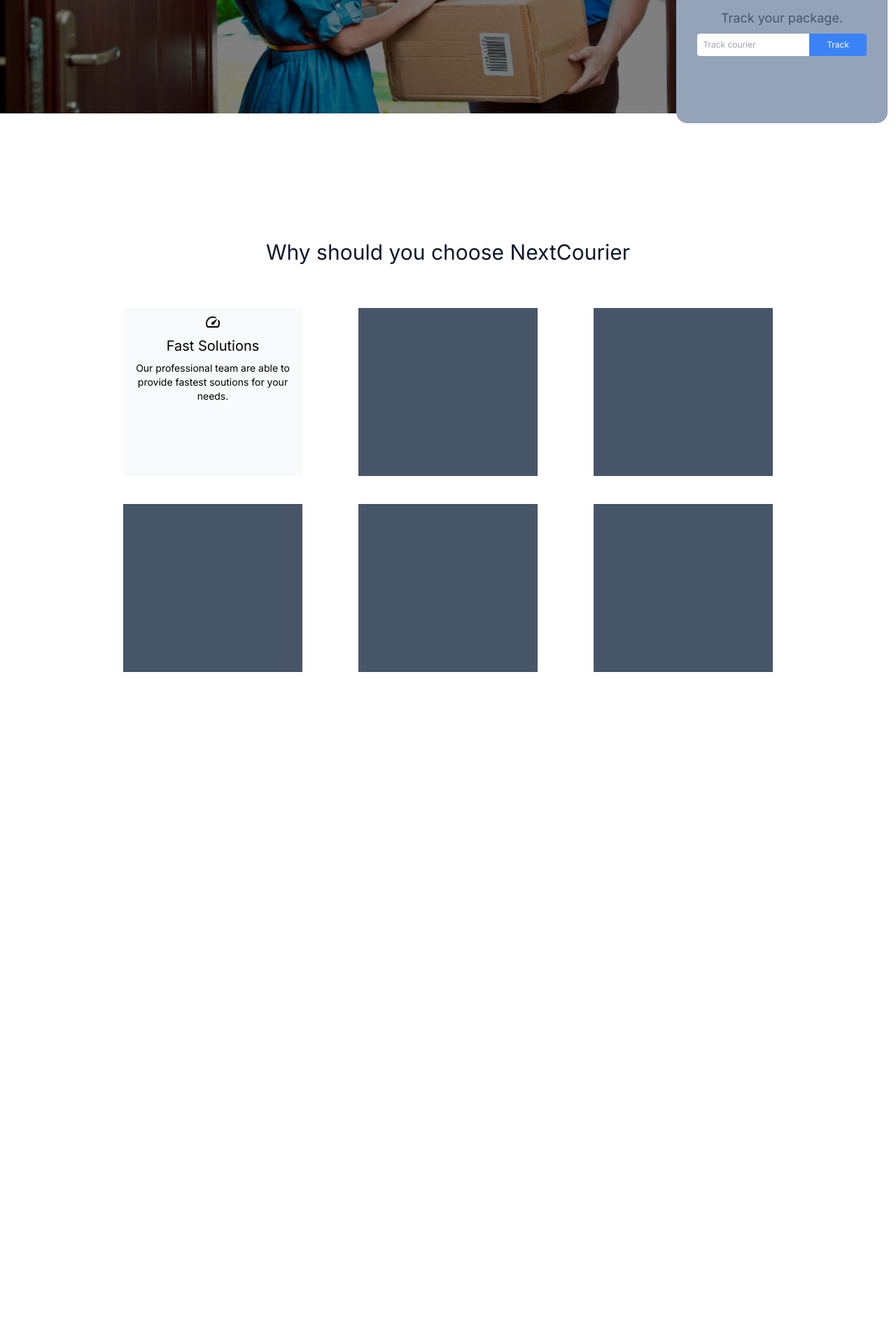
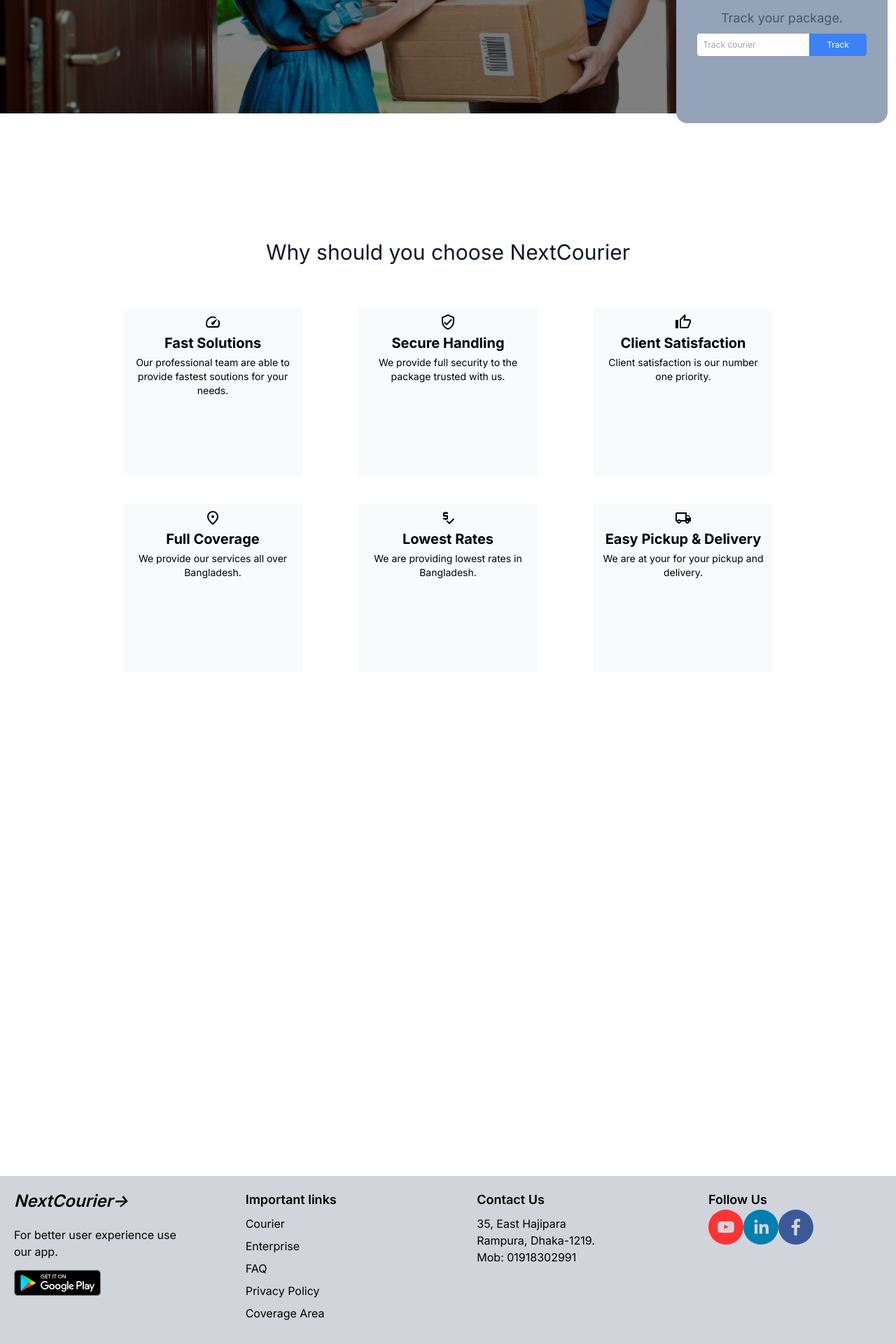
Before and after one commit to sayem499/Courier-NextJs-App, a Next.js app in the folder frontend/courier-next-app/: page / in a window 1280 px wide. Shown: the part 480-2400 px from the top of the page at 70% size. Before the commit the page ends 1600 px from the top, so only its background shows below. Built offline with nearby package versions, Linux system fonts and the light colour scheme.

Commit message:
Designed footer for the signup page.

```diff
--- a/frontend/courier-next-app/app/page.tsx
+++ b/frontend/courier-next-app/app/page.tsx
@@ -1,4 +1,4 @@
-
+import Footer from '@/components/footer';
 import Imageslider from '@/components/imageslider';
 import Header from '../components/header';
 import Choice from '@/components/choice_section';
@@ -95,6 +95,7 @@
       </div>
 
       <Choice/>
+      <Footer/>
 
     </>
   )
--- a/frontend/courier-next-app/components/choice_section.tsx
+++ b/frontend/courier-next-app/components/choice_section.tsx
@@ -1,12 +1,17 @@
 "use client"
 import SpeedIcon from '@mui/icons-material/Speed';
+import VerifiedUserOutlinedIcon from '@mui/icons-material/VerifiedUserOutlined';
 import { motion } from 'framer-motion';
+import ThumbUpAltOutlinedIcon from '@mui/icons-material/ThumbUpAltOutlined';
+import PlaceOutlinedIcon from '@mui/icons-material/PlaceOutlined';
+import PriceCheckIcon from '@mui/icons-material/PriceCheck';
+import LocalShippingOutlinedIcon from '@mui/icons-material/LocalShippingOutlined';
 
 import React from 'react'
 
 const Choice : React.FC = () => {
   return (
-    <div id='choose' className='w-full h-[60%] sm:w-[100%] sm:h-screen bg-white dark:bg-slate-900  flex-col'>
+    <div id='choose' className='w-full h-screen sm:w-[100%] sm:h-screen bg-white dark:bg-slate-900  flex-col overflow-auto'>
 
         <section className='flex w-full h-[10%] justify-center items-center mt-10 sm:m-0'>
           <motion.span
@@ -17,16 +22,16 @@
             className='text-xl sm:text-3xl dark:text-white text-slate-900'>Why should you choose NextCourier</motion.span>
         </section>
 
-        <section className='flex w-full h-[30%] justify-center items-center mt-10'>
+        <section className='flex sm:flex-row flex-col w-full sm:h-[30%] h-[100%] justify-center items-center sm:mt-10'>
           <motion.section
             initial={{ opacity: 0, scale: 0.5 }}
             whileInView = {{ opacity: 1, scale: 1 }}
             transition={{ delay: 1, type: "spring", stiffness: 200 }}
             viewport={{ once: true }}
-            className='flex flex-col bg-slate-50 dark:bg-slate-600 w-[20%] sm:w-[20%] h-[100%] m-5 sm:m-10 items-center'>
-              <SpeedIcon className='w-[70%] h-[50%] mt-2'/>
-              <span className='dark:text-white sm:text-xl text-lg mt-2'>Fast Solutions</span>
-              <span className='dark:text-white sm:text-sm text-xs m-2 text-center'>Our professional team are able to provide fastest soutions for your needs.</span>
+            className='flex flex-col bg-slate-50 dark:bg-slate-600 w-[50%] sm:w-[20%] h-[100%] m-5 sm:m-10 items-center sm:justify-start justify-center'>
+              <SpeedIcon className='w-[50%] h-[50%] mt-2'/>
+              <span className='dark:text-white text-xl sm:mt-1 font-bold text-center'>Fast Solutions</span>
+              <span className='dark:text-white sm:text-sm text-xs sm:ml-3 sm:mr-3 sm:mt-1 sm:mb-4 text-center'>Our professional team are able to provide fastest soutions for your needs.</span>
           </motion.section>
 
           <motion.section
@@ -34,7 +39,10 @@
             whileInView={{ opacity: 1, scale: 1 }}
             transition={{  delay: 1, type: "spring", stiffness: 200 }}
             viewport={{ once: true }}
-            className='flex flex-col bg-slate-600 w-[20%] sm:w-[20%] h-[100%] m-5 sm:m-10'>
+            className='flex flex-col bg-slate-50 dark:bg-slate-600 w-[50%] sm:w-[20%] h-[100%] m-5 sm:m-10 items-center sm:justify-start justify-center'>
+              <VerifiedUserOutlinedIcon className='w-[50%] h-[50%] mt-2'/>
+              <span className='dark:text-white text-xl sm:mt-1 font-bold text-center'>Secure Handling</span>
+              <span className='dark:text-white sm:text-sm text-xs sm:ml-3 sm:mr-3 sm:mt-1 sm:mb-4 text-center'>We provide full security to the package trusted with us.</span>
 
           </motion.section>
           <motion.section
@@ -42,19 +50,24 @@
             whileInView={{ opacity: 1, scale: 1 }}
             transition={{  delay: 1,type: "spring", stiffness: 200 }}
             viewport={{ once: true }}
-            className='flex flex-col bg-slate-600 w-[20%] sm:w-[20%] h-[100%] m-5 sm:m-10'>
+            className='flex flex-col bg-slate-50 dark:bg-slate-600 w-[50%] sm:w-[20%] h-[100%] m-5 sm:m-10 items-center sm:justify-start justify-center'>
+              <ThumbUpAltOutlinedIcon className='w-[50%] h-[50%] mt-2'/>
+              <span className='dark:text-white text-xl sm:mt-1 font-bold text-center'>Client Satisfaction</span>
+              <span className='dark:text-white sm:text-sm text-xs sm:ml-3 sm:mr-3 sm:mt-1 sm:mb-4 text-center'>Client satisfaction is our number one priority.</span>
 
           </motion.section>
         </section>
 
-        <section className='flex w-full h-[30%] justify-center items-center mt-10'>
+        <section className='flex sm:flex-row flex-col w-full sm:h-[30%] h-[100%] justify-center items-center sm:mt-10'>
           <motion.section
             initial={{ opacity: 0, scale: 0.5 }}
             whileInView = {{ opacity: 1, scale: 1 }}
             transition={{ delay: 1, type: "spring", stiffness: 200 }}
             viewport={{ once: true }}
-            className='flex flex-col bg-slate-600 w-[20%] sm:w-[20%] h-[100%] m-5 sm:m-10'>
-
+            className='flex flex-col bg-slate-50 dark:bg-slate-600 w-[50%] sm:w-[20%] h-[100%] m-5 sm:m-10 items-center sm:justify-start justify-center'>
+              <PlaceOutlinedIcon className='w-[50%] h-[50%] mt-2'/>
+              <span className='dark:text-white text-xl sm:mt-1 font-bold text-center'>Full Coverage</span>
+              <span className='dark:text-white sm:text-sm text-xs sm:ml-3 sm:mr-3 sm:mt-1 sm:mb-4 text-center'>We provide our services all over Bangladesh.</span>
           </motion.section>
 
           <motion.section
@@ -62,7 +75,10 @@
             whileInView={{ opacity: 1, scale: 1 }}
             transition={{  delay: 1, type: "spring", stiffness: 200 }}
             viewport={{ once: true }}
-            className='flex flex-col bg-slate-600 w-[20%] sm:w-[20%] h-[100%] m-5 sm:m-10'>
+            className='flex flex-col bg-slate-50 dark:bg-slate-600 w-[50%] sm:w-[20%] h-[100%] m-5 sm:m-10 items-center sm:justify-start justify-center'>
+              <PriceCheckIcon className='w-[50%] h-[50%] mt-2'/>
+              <span className='dark:text-white text-xl sm:mt-1 font-bold text-center'>Lowest Rates</span>
+              <span className='dark:text-white sm:text-sm text-xs sm:ml-3 sm:mr-3 sm:mt-1 sm:mb-4 text-center'>We are providing lowest rates in Bangladesh.</span>
 
           </motion.section>
           <motion.section
@@ -70,7 +86,11 @@
             whileInView={{ opacity: 1, scale: 1 }}
             transition={{  delay: 1,type: "spring", stiffness: 200 }}
             viewport={{ once: true }}
-            className='flex flex-col bg-slate-600 w-[20%] sm:w-[20%] h-[100%] m-5 sm:m-10'>
+            className='flex flex-col bg-slate-50 dark:bg-slate-600 w-[50%] sm:w-[20%] h-[100%] m-5 sm:m-10 items-center sm:justify-start justify-center'>
+              <LocalShippingOutlinedIcon className='w-[50%] h-[50%] mt-2'/>
+              <span className='dark:text-white text-xl sm:mt-1 font-bold text-center'>Easy Pickup & Delivery</span>
+              <span className='dark:text-white sm:text-sm text-xs sm:ml-3 sm:mr-3 sm:mt-1 sm:mb-4 text-center'>We are at your for your pickup and delivery.</span>
+
 
           </motion.section>
         </section>
--- a/frontend/courier-next-app/components/dropdownmenu.tsx
+++ b/frontend/courier-next-app/components/dropdownmenu.tsx
@@ -3,12 +3,12 @@
 export default function Dropdownmenu() {
 
     return (
-        <div className="rounded bg-slate-500 absolute top-16 right-5 h-fit z-50">
+        <div className="rounded dark:bg-slate-500 bg-white absolute top-16 right-5 h-fit z-50">
             <ul className="flex items-center flex-col justify-center">
-                <li className='mr-5 ml-5 mt-2 mb-2 text-slate-300 hover:text-white cursor-pointer'>Enterprise</li>
-                <li className='mr-5 ml-5 mt-2 mb-2 text-slate-300 hover:text-white cursor-pointer '>Courier</li>
-                <li className='mr-5 ml-5 mt-2 mb-2 text-slate-300 hover:text-white cursor-pointer '><button className=" rounded-full
-        bg-slate-600 px-4 py-2 text-slate-300 hover:text-white">Login</button></li>
+                <li className='mr-5 ml-5 mt-2 mb-2 dark:text-slate-300 hover:text-white cursor-pointer'>Enterprise</li>
+                <li className='mr-5 ml-5 mt-2 mb-2 dark:text-slate-300 hover:text-white cursor-pointer '>Courier</li>
+                <li className='mr-5 ml-5 mt-2 mb-2 dark:text-slate-300 hover:text-white cursor-pointer '><button className=" rounded-full
+        bg-green-600 px-4 py-2 dark:text-slate-300 hover:text-white">Login</button></li>
             </ul>
         </div>
     )
--- /dev/null
+++ b/frontend/courier-next-app/components/footer.tsx
@@ -0,0 +1,42 @@
+import { SocialIcon } from 'react-social-icons';
+
+
+const Footer = () => {
+  return (
+    <div className="flex h-screen sm:h-[100%] w-[100%]
+    items-center dark:bg-slate-900 bg-white flex-col">
+      <div className="flex h-[100%] sm:h-[70%] w-[100%] bg-white dark:bg-slate-900">
+
+      </div>
+      <div className="flex h-[100%] pt-5 pr-5 pl-5 sm:h-[30%] w-[100%]  bg-gray-300 dark:bg-slate-200 items-center justify-between">
+        <div className="flex h-[100%] w-[20%] flex-col  ">
+          <span className="text-black italic text-2xl font-semibold">NextCourier-&gt;</span>
+          <span className="text-black mt-5">For better user experience use our app.</span>
+          <img className="h-[30%] w-[50%] cursor-pointer" src="/google-play-badge.svg"></img>
+        </div>
+        <div className="flex h-[100%] w-[20%] flex-col  ">
+          <span className="text-black text-lg font-semibold">Important links</span>
+          <span className="text-black mt-2 cursor-pointer">Courier</span>
+          <span className="text-black mt-2 cursor-pointer">Enterprise</span>
+          <span className="text-black mt-2 cursor-pointer">FAQ</span>
+          <span className="text-black mt-2 cursor-pointer">Privacy Policy</span>
+          <span className="text-black mt-2 cursor-pointer">Coverage Area</span>
+        </div>
+        <div className="flex h-[100%] w-[20%] flex-col ">
+          <span className="text-black text-lg font-semibold">Contact Us</span>
+          <span className="text-black mt-2">35, East Hajipara<br/>Rampura, Dhaka-1219.<br/>Mob: 01918302991</span>
+        </div>
+        <div className="flex h-[100%] w-[20%] flex-col">
+          <span className="text-black text-lg font-semibold">Follow Us</span>
+          <div className='flex'>
+            <SocialIcon url="https://www.youtube.com/"/>
+            <SocialIcon url="https://www.linkedin.com/"/>
+            <SocialIcon url="https://www.facebook.com/"/>
+          </div>
+        </div>
+      </div>
+    </div>
+  )
+}
+
+export default Footer
--- a/frontend/courier-next-app/package.json
+++ b/frontend/courier-next-app/package.json
@@ -24,6 +24,7 @@
     "postcss": "8.4.28",
     "react": "18.2.0",
     "react-dom": "18.2.0",
+    "react-social-icons": "^5.15.0",
     "slick-carousel": "^1.8.1",
     "tailwindcss": "3.3.3",
     "typescript": "5.1.6"
```
Also changed, not shown: frontend/courier-next-app/components/header.tsx (+8 -8 lines), frontend/courier-next-app/public/google-play-badge.svg (added), 1 other file (tests, documents, lock files or other folders).
